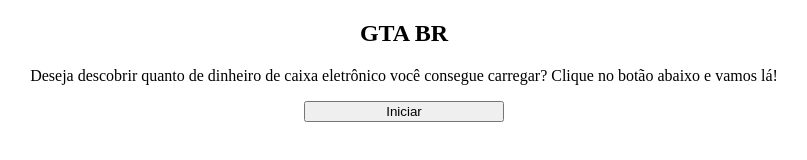
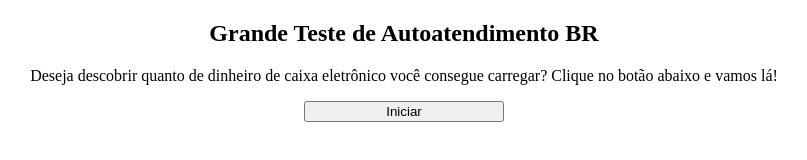
Before and after one commit to projeto-de-algoritmos/PD_KnapsackProblem, a plain HTML site: page index.html in a window 1280 px wide. Shown: the whole page, without its empty margins (236-1043 px from the left). Drawn offline with Linux system fonts and the light colour scheme.

Commit message:
Update README.md

```diff
--- a/index.html
+++ b/index.html
@@ -10,7 +10,7 @@
 
 <body id="body">
 	<div id="description">
-		<h2>GTA BR</h2>
+		<h2>Grande Teste de Autoatendimento BR</h2>
 		<p>Deseja descobrir quanto de dinheiro de caixa eletrônico você consegue carregar? Clique no botão abaixo e vamos lá!</p>
 		<button onclick="mostrarCorpo()">Iniciar</button>
 	</div>
```
Also changed, not shown: 1 other file.
